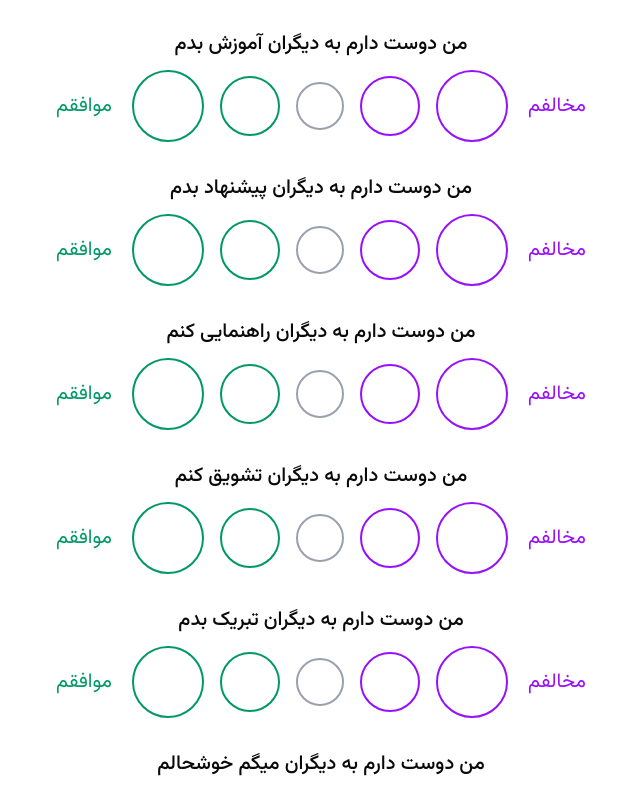
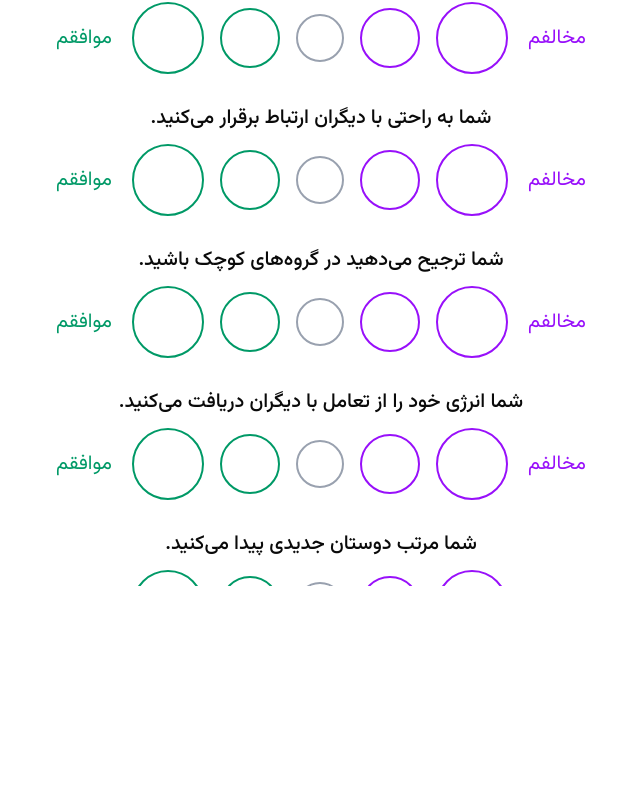
Before and after one commit to Jouissance-seeker/persona-test, a Next.js app: page / in a window 1280 px wide. Shown: the part 854-1642 px from the top of the page, without its empty margins (319-959 px from the left). After the commit the page ends 1460 px from the top, so only its background shows below. Built offline with nearby package versions, Linux system fonts and the light colour scheme.

Commit message:
chore: new changes

```diff
--- a/app/page.tsx
+++ b/app/page.tsx
@@ -1,33 +1,77 @@
+'use client';
+
+import 'swiper/css';
+import 'swiper/css/navigation';
+import 'swiper/css/pagination';
 import { Likert } from './_components/Likert';
-import { Metadata } from 'next';
+import { useRef } from 'react';
+import type { Swiper as SwiperType } from 'swiper';
+import { Swiper, SwiperSlide } from 'swiper/react';
 
-export const metadata: Metadata = {
-  title: 'تست شخصیت شناسی شینودا بولن',
-  description: 'طراحی و توسعه توسط حمید شاهسونی',
-};
+const data = [
+  'شما مرتب دوستان جدیدی پیدا می‌کنید.',
+  'شما از تنهایی لذت می‌برید.',
+  'شما به راحتی با دیگران ارتباط برقرار می‌کنید.',
+  'شما ترجیح می‌دهید در گروه‌های کوچک باشید.',
+  'شما انرژی خود را از تعامل با دیگران دریافت می‌کنید.',
+  'شما مرتب دوستان جدیدی پیدا می‌کنید.',
+  'شما از تنهایی لذت می‌برید.',
+  'شما به راحتی با دیگران ارتباط برقرار می‌کنید.',
+  'شما ترجیح می‌دهید در گروه‌های کوچک باشید.',
+  'شما انرژی خود را از تعامل با دیگران دریافت می‌کنید.',
+];
 
 export default function Home() {
-  const data = [
-    'من دوست دارم به جدیدی آشنا شوم',
-    'خیلی خوب نیستم',
-    'سریع میتوانم با دیگران صحبت کنم',
-    'من همیشه با دیگران گفت و گو می‌کنم',
-    'احساس میکنم باید ناجیی دیگران باشم',
-    'من دوست دارم به دیگران کمک کنم',
-    'من دوست دارم به دیگران آموزش بدم',
-    'من دوست دارم به دیگران پیشنهاد بدم',
-    'من دوست دارم به دیگران راهنمایی کنم',
-    'من دوست دارم به دیگران تشویق کنم',
-    'من دوست دارم به دیگران تبریک بدم',
-    'من دوست دارم به دیگران میگم خوشحالم',
-    'من دوست دارم به دیگران میگم خوشحالم',
-  ];
+  const swiperRef = useRef<SwiperType>(null);
+
+  const handleAnswer = (_value: number) => {
+    setTimeout(() => {
+      if (
+        swiperRef.current &&
+        swiperRef.current.activeIndex < data.length - 1
+      ) {
+        swiperRef.current.slideNext();
+      }
+    }, 500);
+  };
 
   return (
     <main className="flex w-full flex-col gap-8 py-5">
-      {data.map((item) => (
-        <Likert text={item} key={item} />
-      ))}
+      <Swiper
+        direction="vertical"
+        centeredSlides={true}
+        slidesPerView="auto"
+        spaceBetween={30}
+        allowTouchMove={false} // کاربر نمی‌تواند درگ کند
+        mousewheel={false} // اسکرول موس غیر فعال
+        onSwiper={(swiper) => {
+          swiperRef.current = swiper;
+        }}
+        onSetTranslate={(swiper) => {
+          swiper.slides.forEach((slideEl) => {
+            const progress = (slideEl as any).progress;
+            const scale = 1 - Math.min(Math.abs(progress) * 0.3, 0.6);
+            const blur = Math.min(Math.abs(progress) * 6, 15);
+            const el = slideEl.querySelector('._slide-inner') as HTMLElement;
+            if (el) {
+              el.style.transform = `scale(${scale})`;
+              el.style.filter = `blur(${blur}px)`;
+              el.style.transition = 'transform 0.3s, filter 0.3s';
+            }
+          });
+        }}
+      >
+        {data.map((item, index) => (
+          <SwiperSlide
+            key={index}
+            className="flex h-64 w-auto items-center justify-center"
+          >
+            <div className="_slide-inner flex h-full w-full items-center justify-center px-4">
+              <Likert text={item} onChange={handleAnswer} />
+            </div>
+          </SwiperSlide>
+        ))}
+      </Swiper>
     </main>
   );
 }
--- a/package.json
+++ b/package.json
@@ -15,6 +15,7 @@
     "next": "15.5.2",
     "react": "19.1.0",
     "react-dom": "19.1.0",
+    "swiper": "^11.2.10",
     "tailwind-merge": "^3.3.1"
   },
   "devDependencies": {
```
Also changed, not shown: 1 other file (tests, documents, lock files or other folders).
